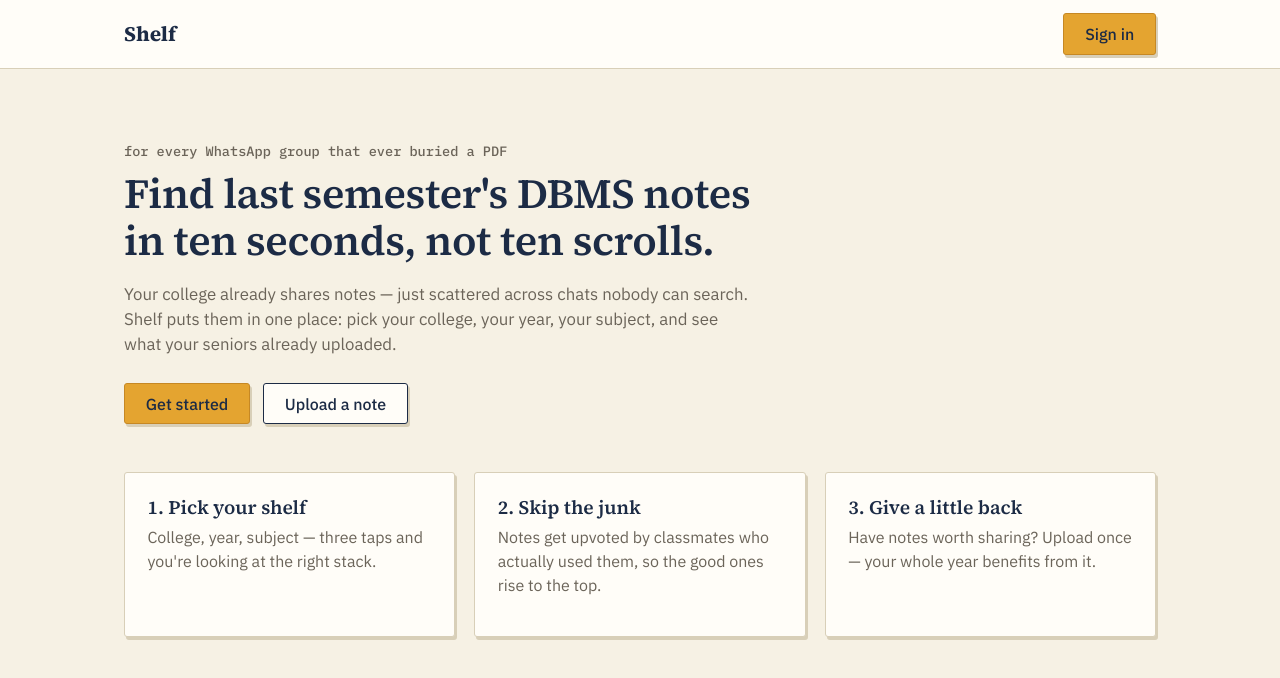
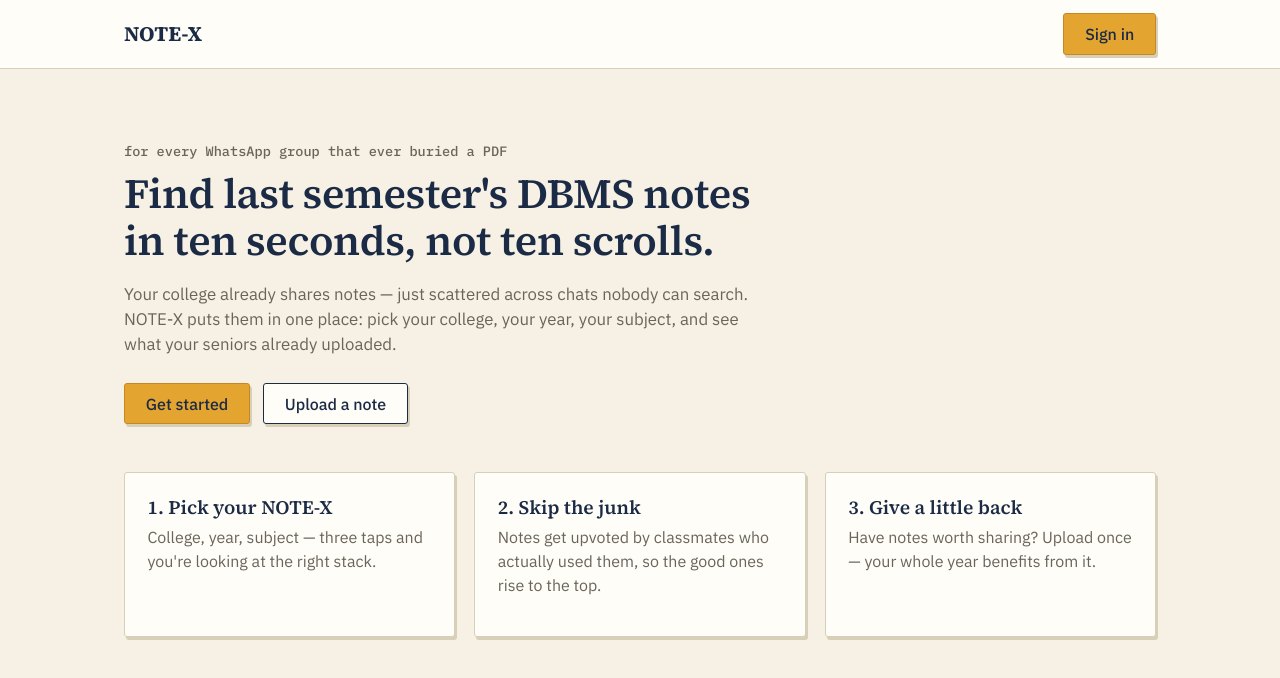
Before and after one commit to bhanuprasaddevisetti-creator/Notes-Share, a React (Vite) app: page / in a window 1280 px wide. Shown: the top 678 px of the page. Built offline with nearby package versions, Linux system fonts and the light colour scheme; no server answers.

Commit message:
rename site to NOTE-X

```diff
--- a/index.html
+++ b/index.html
@@ -4,7 +4,7 @@
     <meta charset="UTF-8" />
     <link rel="icon" type="image/svg+xml" href="/favicon.svg" />
     <meta name="viewport" content="width=device-width, initial-scale=1.0" />
-    <title>Shelf — college notes, organized</title>
+    <title>NOTE-X — college notes, organized</title>
   </head>
   <body>
     <div id="root"></div>
--- a/src/components/Navbar.jsx
+++ b/src/components/Navbar.jsx
@@ -35,7 +35,7 @@ export default function Navbar({ session, profile }) {
             textDecoration: 'none',
           }}
         >
-          Shelf
+          NOTE-X
         </Link>
 
         {session ? (
--- a/src/pages/Landing.jsx
+++ b/src/pages/Landing.jsx
@@ -18,7 +18,7 @@ export default function Landing({ session }) {
           <h1>Find last semester's DBMS notes in ten seconds, not ten scrolls.</h1>
           <p style={{ fontSize: '1.05rem' }}>
             Your college already shares notes — just scattered across chats nobody can search.
-            Shelf puts them in one place: pick your college, your year, your subject, and see
+            NOTE-X puts them in one place: pick your college, your year, your subject, and see
             what your seniors already uploaded.
           </p>
           <div style={{ display: 'flex', gap: '0.8rem', marginTop: '1.6rem' }}>
@@ -43,7 +43,7 @@ export default function Landing({ session }) {
           }}
         >
           <div className="card">
-            <h3>1. Pick your shelf</h3>
+            <h3>1. Pick your NOTE-X</h3>
             <p>College, year, subject — three taps and you're looking at the right stack.</p>
           </div>
           <div className="card">
```
